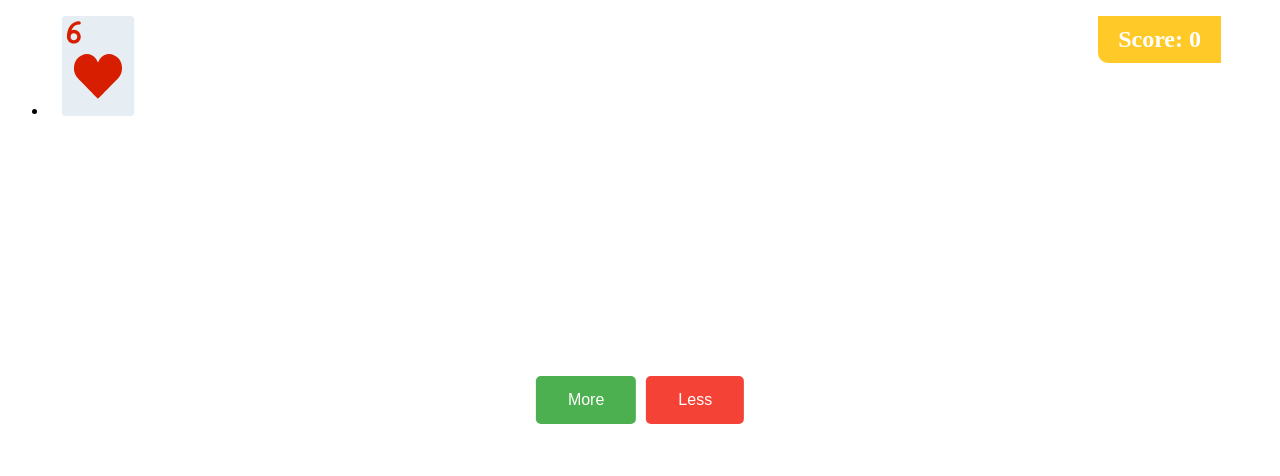
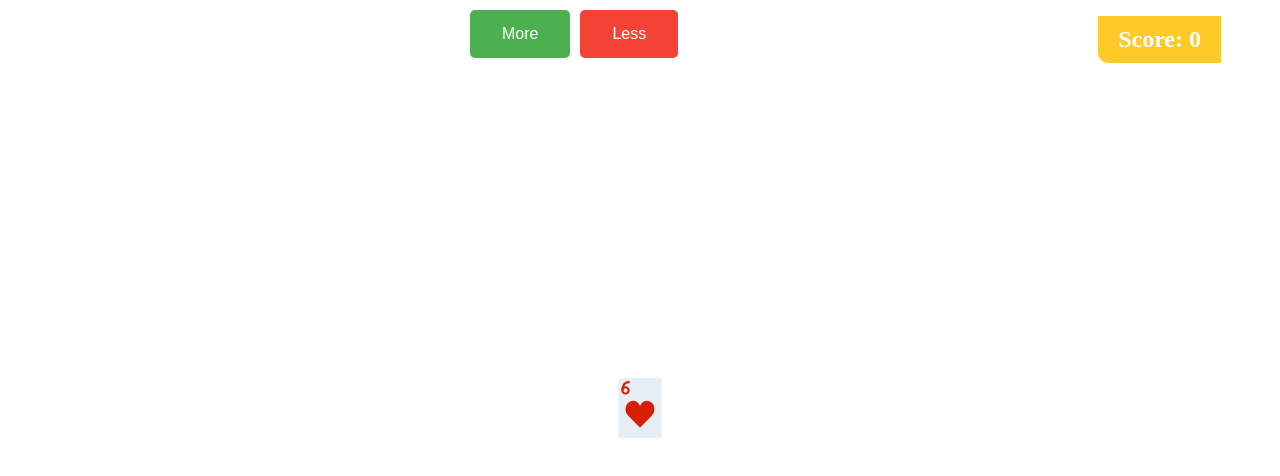
Before and after one commit to Nikita-Solncev/more-or-less-game-js, a plain HTML site: page index.html in a window 1280 px wide. Drawn offline with Linux system fonts and the light colour scheme.

Commit message:
made horizontal orientation of playing cards

```diff
--- a/index.html
+++ b/index.html
@@ -13,7 +13,7 @@
         <button class="button" id="more">More</button>
         <button class="button button-less" id="less">Less</button>
     </div>
-    <div class="cards-container">
+    <div class="card-container">
         <ul id="cards-list">
 
         </ul>
--- a/styles.css
+++ b/styles.css
@@ -1,10 +1,11 @@
 .button-container {
-    position: fixed;
-    left: 50%;
-    bottom: 50%;
-    transform: translate(-50%, 50%);
     display: flex;
     gap: 10px;
+    justify-content: center;
+    position: fixed;
+    top: 0;
+    left: 450px;
+    padding: 10px 20px;
   }
 
   .button {
@@ -53,8 +54,8 @@
     }
 
     .card {
-    width: 100px; /* Ширина изображения */
-    height: 100px; /* Высота изображения */
+    width: 60px; /* Ширина изображения */
+    height: 60px; /* Высота изображения */
     }
 
     .card img {
@@ -62,3 +63,11 @@
     height: 100%; /* Изображение занимает всю высоту контейнера */
     object-fit: cover; /* Изображение масштабируется, чтобы заполнить контейнер */
     }
+
+    #cards-list {
+      display: flex;
+      flex-direction: row;
+      gap: 20px; /* Отступ между карточками */
+      list-style: none; /* Убираем маркеры списка */
+      padding: 0; /* Убираем отступы */
+  }
```
